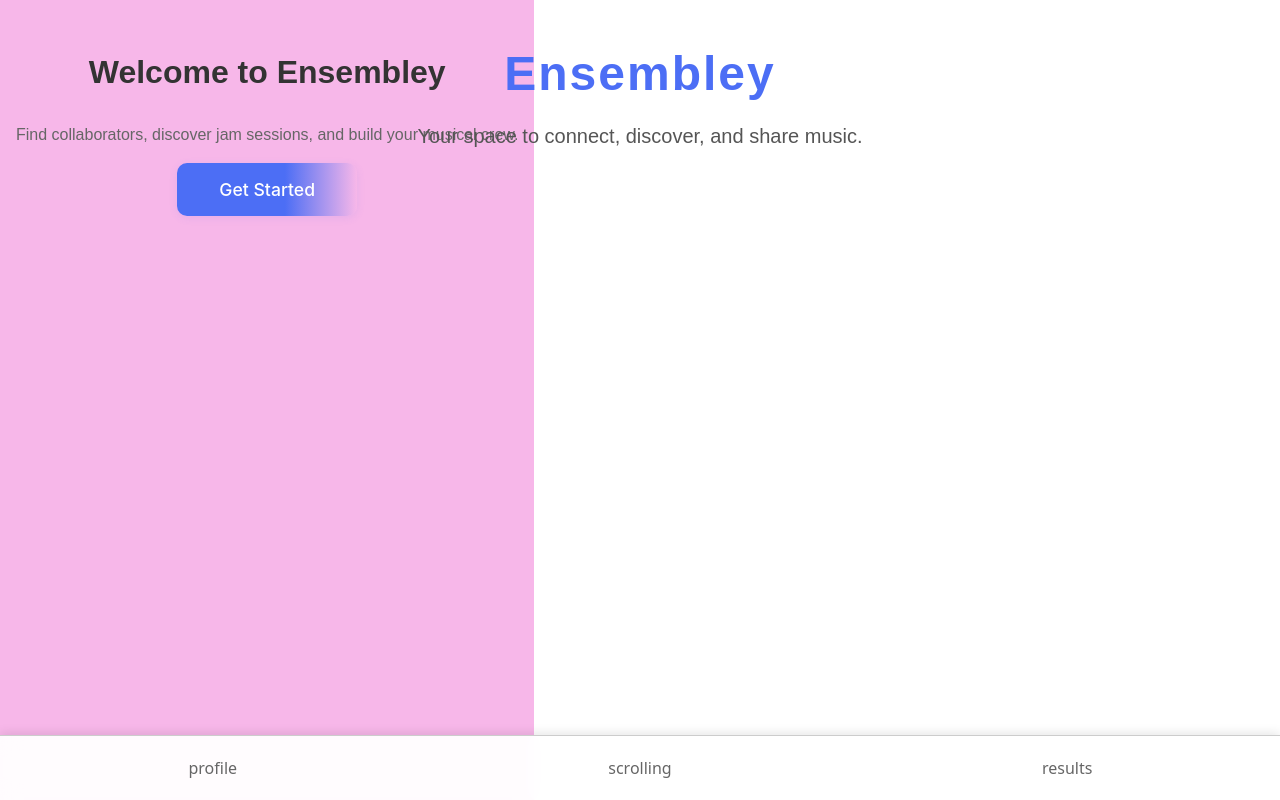
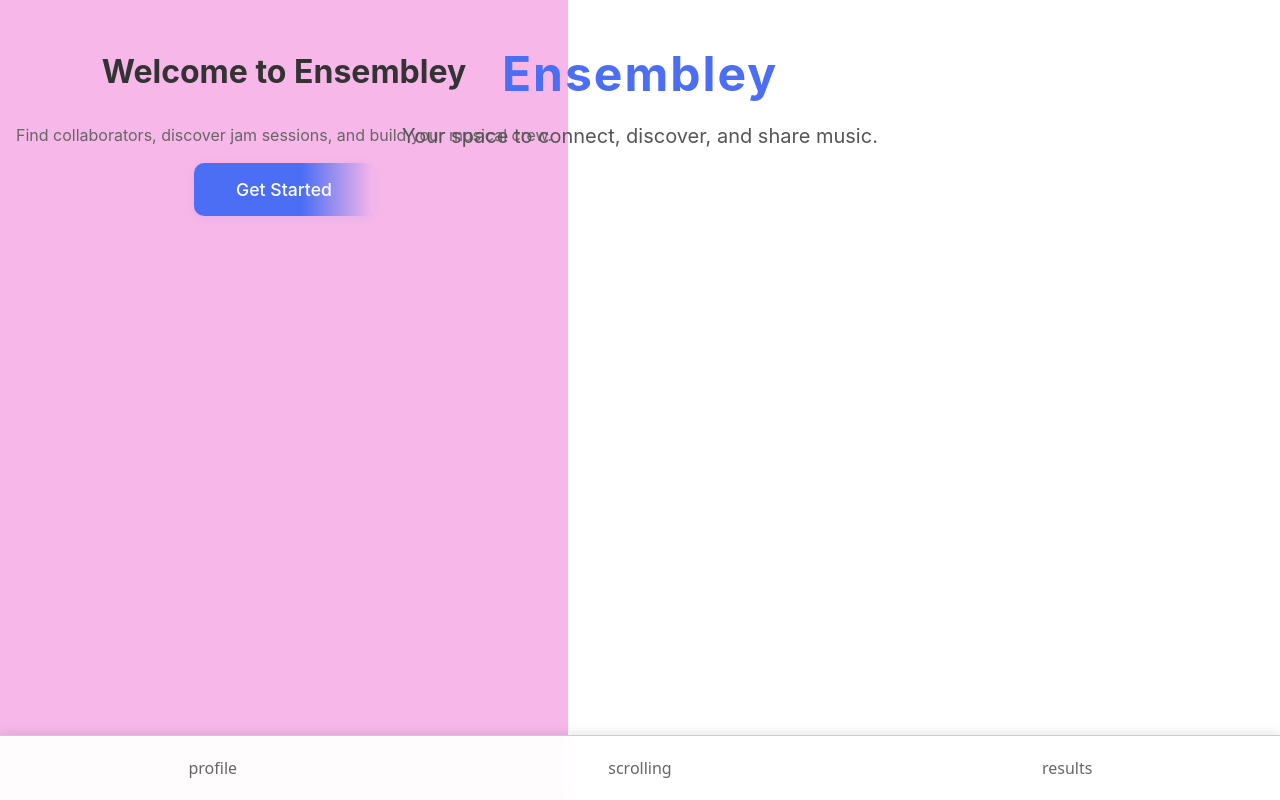
Before and after one commit to anncasey22/Ensembley, a React (Vite) app in the folder my-react-app/: page / in a window 1280 px wide. Built offline with nearby package versions, Linux system fonts and the light colour scheme.

Commit message:
fixed fonts and format

```diff
--- a/my-react-app/src/App.css
+++ b/my-react-app/src/App.css
@@ -1,5 +1,5 @@
 .app-container {
-  font-family: sans-serif;
+  font-family: 'Inter', 'Montserrat', sans-serif;
   text-align: center;
   padding: 1rem;
   background-color: #F7B7E9;
@@ -14,7 +14,7 @@
 .app-header h1,
 .profile-header h1,
 .results-header h1 {
-  font-family: 'Pacifico', 'Montserrat', cursive, sans-serif;
+  font-family: 'Inter', 'Montserrat', sans-serif;;
   font-size: clamp(2rem, 6vw, 3rem);
   color: #4c6ef5;
   margin-bottom: 0.5rem;
--- a/my-react-app/src/profile.css
+++ b/my-react-app/src/profile.css
@@ -6,7 +6,7 @@
   flex-direction: column;
   align-items: center;
   justify-content: flex-start;
-  font-family: 'Inter', 'Segoe UI', Arial, sans-serif;
+  font-family: 'Pacifico', 'Montserrat', sans-serif;
   padding: 1rem;
   box-sizing: border-box;
   width: 100vw;
@@ -17,7 +17,7 @@
 
 /* Header */
 .profile-header h1 {
-  font-family: 'Pacifico', 'Montserrat', cursive, sans-serif;
+  font-family: 'Pacifico', 'Montserrat', sans-serif;
   font-size: clamp(1.8rem, 5vw, 2.8rem);
   color: #4c6ef5;
   margin-bottom: 0.5rem;
--- a/my-react-app/src/results.css
+++ b/my-react-app/src/results.css
@@ -6,7 +6,7 @@
   flex-direction: column;
   align-items: center;
   justify-content: flex-start;
-  font-family: 'Inter', 'Segoe UI', Arial, sans-serif;
+  font-family: 'Inter', 'Montserrat', sans-serif;;
   padding: 1rem;
   padding-bottom: 8rem; /* Extra padding for navigation */
   box-sizing: border-box;
@@ -19,7 +19,7 @@
 
 /* Header */
 .results-header h1 {
-  font-family: 'Pacifico', 'Montserrat', cursive, sans-serif;
+  font-family: 'Inter', 'Montserrat', sans-serif;;
   font-size: clamp(1.8rem, 5vw, 2.8rem);
   color: #4c6ef5;
   margin-bottom: 0.5rem;
@@ -75,7 +75,7 @@
   font-weight: bold;
   margin-bottom: 0.5rem;
   color: #4c6ef5;
-  font-family: 'Montserrat', 'Pacifico', cursive, sans-serif;
+  font-family: 'Inter', 'Montserrat', sans-serif;;
   font-size: clamp(1rem, 3vw, 1.2rem);
   word-break: break-word;
 }
--- a/my-react-app/src/scrolling.css
+++ b/my-react-app/src/scrolling.css
@@ -30,7 +30,7 @@
 }
 
 .app-name {
-    font-family: 'Pacifico', 'Montserrat', cursive, sans-serif;
+    font-family: 'Inter', 'Montserrat', sans-serif;
     font-size: clamp(1.5rem, 4vw, 2rem);
     color: #4c6ef5;
     margin: 0;
```
